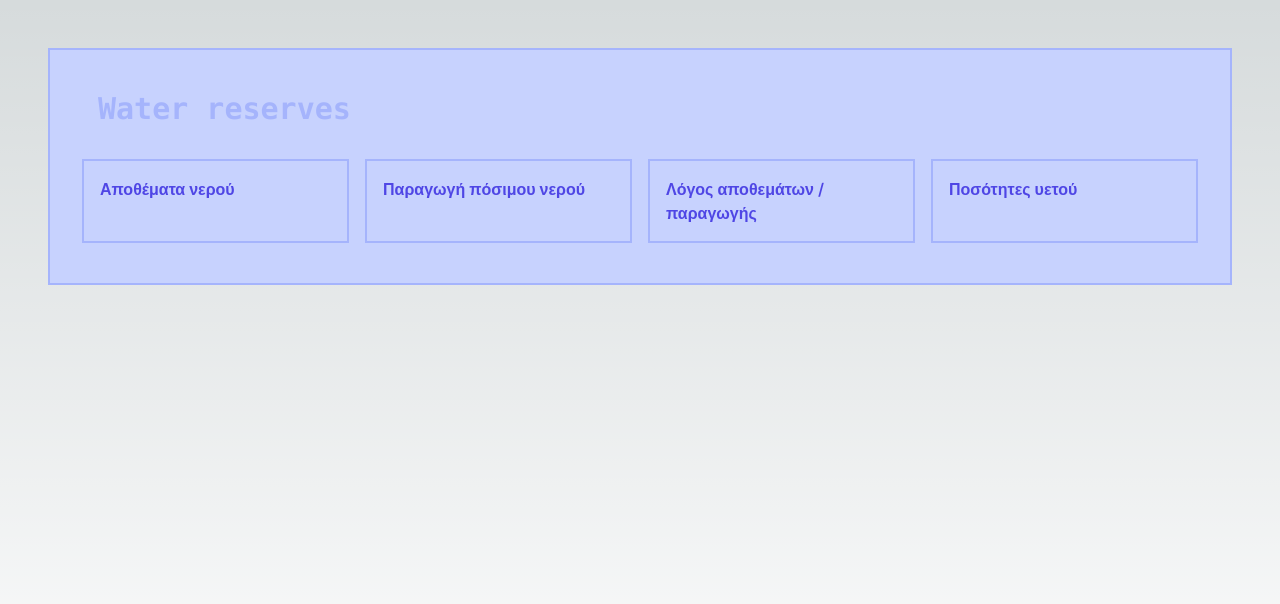
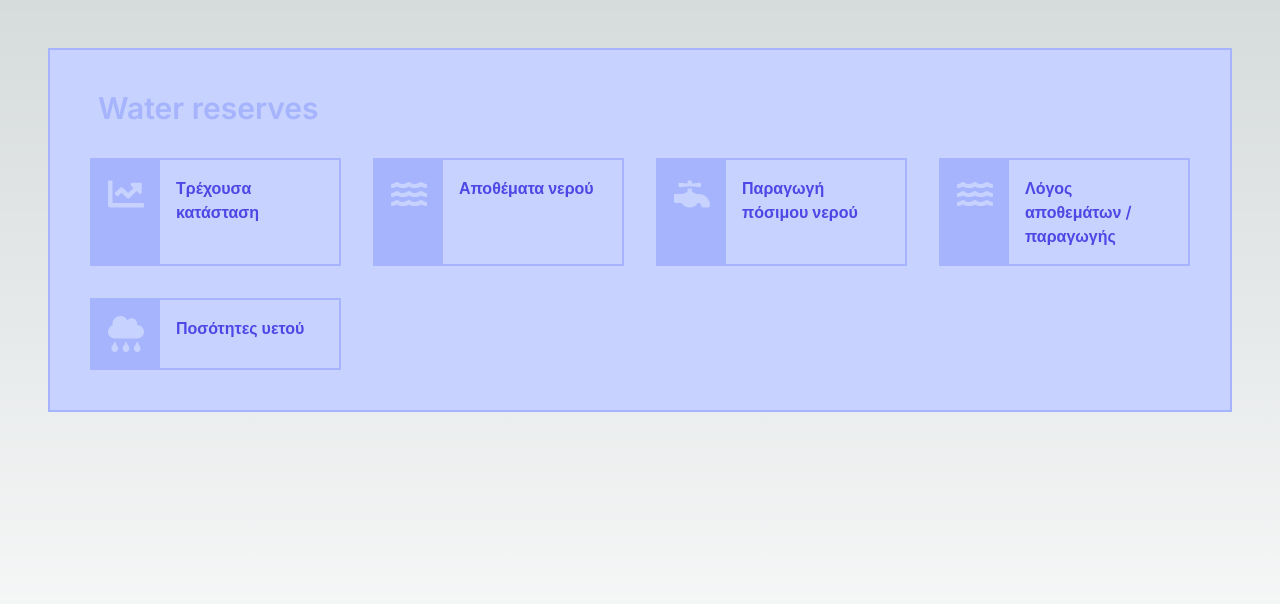
Before and after one commit to GiannisClipper/water-reserves, a Next.js app: page / in a window 1280 px wide. Shown: the top 604 px of the page. Built offline with nearby package versions, Linux system fonts and the light colour scheme.

Commit message:
Setup icons and add routes (current-status, savings, production, ratio, precipitation).

```diff
--- /dev/null
+++ b/src/app/current-status/page.tsx
@@ -0,0 +1,7 @@
+export default function Savings() {
+    return (
+        <div className="app-title">
+            Current status page
+        </div>
+    );
+}
--- a/src/app/globals.css
+++ b/src/app/globals.css
@@ -32,18 +32,38 @@ body {
   }
 }
 
+/* * { border: 1px dotted grey } */
+
 @layer components {
+  .app-border {
+    @apply border-2 border-indigo-300 bg-indigo-200 p-6
+  }
+
   .app-title {
     @apply min-w-full p-4 px-6 text-3xl font-semibold text-indigo-300
     hover:text-indigo-400
   }
 
   .app-options {
-    @apply flex flex-row flex-wrap items-stretch justify-around min-w-full
+    @apply flex flex-row flex-wrap items-stretch justify-items-start min-w-full
   }
 
-  .app-option {
-    @apply w-full md:w-[calc(50%-1rem)] lg:w-[calc(25%-1rem)] border-2 border-indigo-300 my-4 p-4 font-semibold text-indigo-600
+  .app-options .option {
+    @apply flex flex-row justify-items-start
+    w-full md:w-[calc(50%-2rem)] lg:w-[calc(25%-2rem)] border-2 border-indigo-300 m-4
     hover:bg-indigo-300
   }
+
+  .app-options .option .LinkIcon {
+    @apply min-h-full p-4 bg-indigo-300 text-4xl text-indigo-200
+  }
+
+  /* .app-options .option:hover .LinkIcon {
+    @apply text-indigo-400
+  } */
+
+  .app-options .option .LinkText {
+    @apply min-h-full p-4 font-semibold text-indigo-600
+  }
+
 }
--- a/src/app/layout.tsx
+++ b/src/app/layout.tsx
@@ -16,7 +16,16 @@ export default function RootLayout({
 }>) {
   return (
     <html lang="en">
-      <body className={inter.className}>{children}</body>
+      <body className={inter.className}>
+        <main className="max-w-full flex min-h-screen flex-col items-stretch justify-between p-12">
+          <div className="app-border">
+            <div className="app-title">
+              Water reserves
+            </div>
+            {children}
+          </div>
+        </main>
+      </body>
     </html>
   );
 }
--- a/src/app/page.tsx
+++ b/src/app/page.tsx
@@ -1,24 +1,64 @@
-import Image from "next/image";
+import Link from 'next/link';
+import { FaChartLine, FaWater, FaFaucet, FaCloudRain } from "react-icons/fa";
+
+const LinkIcon = ({ children }) =>
+    <div className='LinkIcon'>
+        {children}
+    </div>
+
+const LinkText = ({ children }) =>
+    <div className='LinkText'>
+        {children}
+    </div>
 
 export default function Home() {
     return (
+        <div className="app-options">
 
-    <main className="max-w-full flex min-h-screen flex-col items-stretch justify-between p-12">
+            <Link className="option" href="/current-status">
+                <LinkIcon>
+                    <FaChartLine />
+                </LinkIcon>
+                <LinkText>
+                    Τρέχουσα κατάσταση
+                </LinkText>
+            </Link>
 
-        <div className="border-2 border-indigo-300 bg-indigo-200 p-6">
+            <Link className="option" href="/savings">
+                <LinkIcon>
+                    <FaWater />
+                </LinkIcon>
+                <LinkText>
+                    Αποθέματα νερού
+                </LinkText>
+            </Link>
 
-            <div className="app-title">
-                <code>Water reserves</code>
-            </div>
+            <Link className="option" href="/production">
+                <LinkIcon>
+                    <FaFaucet />
+                </LinkIcon>
+                <LinkText>
+                    Παραγωγή πόσιμου νερού
+                </LinkText>
+            </Link>
 
-            <div className="app-options">
-                <div className="app-option">Αποθέματα νερού</div>
-                <div className="app-option">Παραγωγή πόσιμου νερού</div>
-                <div className="app-option">Λόγος αποθεμάτων / παραγωγής</div>
-                <div className="app-option">Ποσότητες υετού</div>
-            </div>
+            <Link className="option" href="/ratio">
+                <LinkIcon>
+                    <FaWater />
+                </LinkIcon>
+                <LinkText>
+                    Λόγος αποθεμάτων / παραγωγής
+                </LinkText>
+            </Link>
+
+            <Link className="option" href="/precipitation">
+                <LinkIcon>
+                    <FaCloudRain />
+                </LinkIcon>
+                <LinkText>
+                    Ποσότητες υετού
+                </LinkText>
+            </Link>
         </div>
-    </main>
-
     );
 }
--- /dev/null
+++ b/src/app/precipitation/page.tsx
@@ -0,0 +1,7 @@
+export default function Savings() {
+    return (
+        <div className="app-title">
+            Precipitation page
+        </div>
+    );
+}
--- /dev/null
+++ b/src/app/production/page.tsx
@@ -0,0 +1,7 @@
+export default function Savings() {
+    return (
+        <div className="app-title">
+            Production page
+        </div>
+    );
+}
--- /dev/null
+++ b/src/app/ratio/page.tsx
@@ -0,0 +1,7 @@
+export default function Savings() {
+    return (
+        <div className="app-title">
+            Ratio page
+        </div>
+    );
+}
--- /dev/null
+++ b/src/app/savings/page.tsx
@@ -0,0 +1,7 @@
+export default function Savings() {
+    return (
+        <div className="app-title">
+            Savings page
+        </div>
+    );
+}
```
Also changed, not shown: package.json (+4 -3 lines), my-notes.txt, 1 other file (tests, documents, lock files or other folders).
